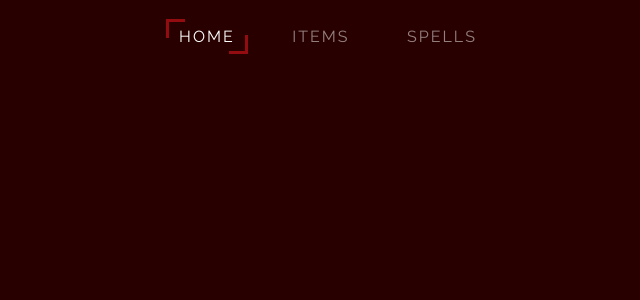
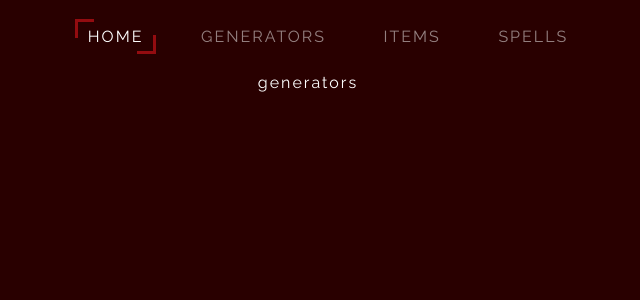
Before and after one commit to Xiokraze/DnDReact, a React (Create React App) app in the folder dndreact/: page /generators in a window 1280 px wide. Shown: the top 300 px of the page, without its empty margins (332-972 px from the left). Built offline with nearby package versions, Linux system fonts and the light colour scheme.

Commit message:
Wired menu option and created initial page for generators.

```diff
--- a/dndreact/src/App.js
+++ b/dndreact/src/App.js
@@ -6,6 +6,7 @@ import HomePage from "./Components/HomePage/HomePage";
 import Items from "./Components/Items/Items";
 import Spells from "./Components/Spells/Spells";
 import Spell from "./Components/Spells/Spell";
+import Generators from "./Components/RandomGenerators/Generators";
 
 function App() {
   return (
@@ -13,10 +14,21 @@ function App() {
       <Suspense fallback={<ActivityIndicator />}>
         <HeaderNavBar />
         <Switch>
-          <Route path="/" exact><HomePage/></Route>
-          <Route path="/items" exact><Items/></Route>
-          <Route path="/spells" exact><Spells/></Route>
-          <Route path="/spell" exact><Spell/></Route>
+          <Route path="/" exact>
+            <HomePage />
+          </Route>
+          <Route path="/items" exact>
+            <Items />
+          </Route>
+          <Route path="/spells" exact>
+            <Spells />
+          </Route>
+          <Route path="/spell" exact>
+            <Spell />
+          </Route>
+          <Route path="/generators" exact>
+            <Generators />
+          </Route>
         </Switch>
       </Suspense>
     </React.Fragment>
--- a/dndreact/src/Components/HeaderNavBar/HeaderNavBar.js
+++ b/dndreact/src/Components/HeaderNavBar/HeaderNavBar.js
@@ -15,6 +15,9 @@ const HeaderNavBar = () => {
         case "spells":
           spellsClicked();
           break;
+        case "generators":
+          spellsClicked();
+          break;
         default:
           break;
       }
@@ -24,37 +27,55 @@ const HeaderNavBar = () => {
   const [homeFocused, setHomeFocused] = useState(true);
   const [itemsFocused, setItemsFocused] = useState(false);
   const [spellsFocused, setSpellsFocused] = useState(false);
+  const [generatorsFocused, setGeneratorsFocused] = useState(false);
 
-  const homeClicked = (event) => {
+  const homeClicked = () => {
     setHomeFocused(true);
     setItemsFocused(false);
     setSpellsFocused(false);
+    setGeneratorsFocused(false);
     sessionStorage.setItem("menuSelection", "home");
   };
 
-  const itemsClicked = (event) => {
+  const itemsClicked = () => {
     setHomeFocused(false);
     setItemsFocused(true);
     setSpellsFocused(false);
+    setGeneratorsFocused(false);
     sessionStorage.setItem("menuSelection", "items");
   };
 
-  const spellsClicked = (event) => {
+  const spellsClicked = () => {
     setHomeFocused(false);
     setItemsFocused(false);
     setSpellsFocused(true);
+    setGeneratorsFocused(false);
     sessionStorage.setItem("menuSelection", "spells");
+  };
+
+  const generatorsClicked = () => {
+    setHomeFocused(false);
+    setItemsFocused(false);
+    setSpellsFocused(false);
+    setGeneratorsFocused(true);
+    sessionStorage.setItem("menuSelection", "generators");
   };
 
   const homeClass = homeFocused ? "navMenuSelected" : "navMenu";
   const itemClass = itemsFocused ? "navMenuSelected" : "navMenu";
   const spellClass = spellsFocused ? "navMenuSelected" : "navMenu";
+  const generatorsClass = generatorsFocused ? "navMenuSelected" : "navMenu";
 
   return (
     <div>
       <ul className="navMenu">
         <li className={homeClass} onClick={homeClicked}>
           <Link to="/">Home</Link>
+        </li>
+        <li className={generatorsClass}>
+          <Link to="/generators" onClick={generatorsClicked}>
+            Generators
+          </Link>
         </li>
         <li className={itemClass}>
           <Link to="/items" onClick={itemsClicked}>
--- /dev/null
+++ b/dndreact/src/Components/RandomGenerators/Generators.js
@@ -0,0 +1,8 @@
+
+
+const Generators = () => {
+
+  return (<p>generators</p>);
+}
+
+export default Generators;
```
